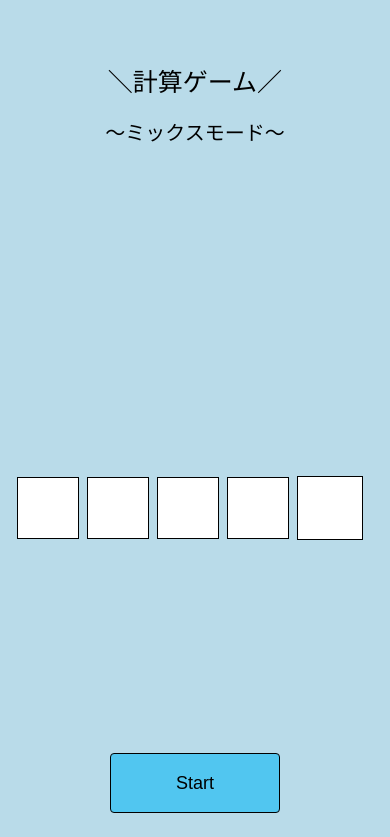
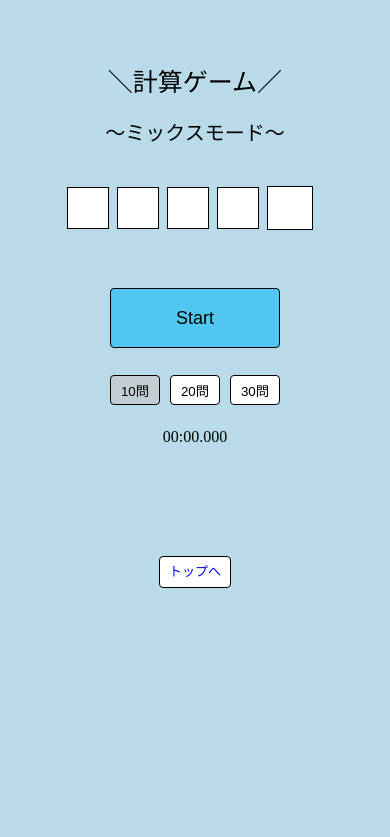
Before and after one commit to q2nana/mix, a plain HTML site: page index.html in a window 390 px wide. Shown: the top 837 px of the page. Drawn offline with Linux system fonts and the light colour scheme.

Commit message:
Add files via upload

```diff
--- a/stylesheet.css
+++ b/stylesheet.css
@@ -1,3 +1,4 @@
+
 header {
   text-align: center;
   margin-top: 100px;
@@ -13,6 +14,16 @@ body {
   position: relative;
 }
 
+body {
+  min-height: 100vh;
+  /* mobile viewport bug fix */
+  min-height: -webkit-fill-available;
+}
+
+html {
+  height: -webkit-fill-available;
+}
+
 .title {
   /* outline: 1px solid blue; */
   text-align: center;
@@ -26,6 +37,7 @@ body {
   right: 0;
   bottom: 0;
   left: 0;
+
 }
 
 .mode {
@@ -41,11 +53,11 @@ body {
   height: 200px;
 
   position: absolute;
-  top: 500px;
+  top: 150px;
   right: 0;
   bottom: 0;
   left: 0;
-  margin: auto;
+  margin: 0;
   padding: 10px;
   /* flex-wrap: wrap; */
 }
@@ -70,7 +82,7 @@ body {
   line-height: 70px;
 
   position: absolute;
-  top: 750px;
+  top: 120px;
   right: 0;
   bottom: 0;
   left: 0;
@@ -123,36 +135,11 @@ body {
 
 
   position: absolute;
-  top: 820px;
+  top: 200px;
   right: 0;
   bottom: 0;
   left: 0;
   margin: auto;
-}
-
-.topbtn {
-  position: absolute;
-  top:1250px;
-  right: 0;
-  bottom: 0;
-  left: 0;
-  margin: auto;
-  text-align: center;
-
-  width: 60px;
-  height: 20px;
-  padding: 5px;
-  line-height: 20px;
-  background-color: #fff;
-  border-radius: 4px;
-  border: 1px solid black;
-  font-size: 13px;
-  cursor: pointer;
-  text-decoration: none;
-}
-
-.topbtn.hidden {
-  display: none;
 }
 
 .kara {
@@ -194,7 +181,7 @@ body {
 /* カウント */
 .count {
   position: absolute;
-  top:870px;
+  top:430px;
   right: 0;
   bottom: 0;
   left: 0;
@@ -206,7 +193,7 @@ body {
 /* タイマー */
 #timetimer2 {
   position: absolute;
-  top:1100px;
+  top:550px;
   right: 0;
   bottom: 0;
   left: 0;
@@ -217,9 +204,9 @@ body {
 /* やめるボタン */
 .yamerubtn {
   position: absolute;
-  top:1250px;
+  top:600px;
   right: 0;
-  bottom: 0;
+  bottom: 50px;
   left: 0;
   margin: auto;
   text-align: center;
@@ -239,6 +226,31 @@ body {
 
 .yamerubtn.display {
   display: block;
+}
+
+.topbtn {
+  position: absolute;
+  top:600px;
+  right: 0;
+  bottom: 50px;
+  left: 0;
+  margin: auto;
+  text-align: center;
+
+  width: 60px;
+  height: 20px;
+  padding: 5px;
+  line-height: 20px;
+  background-color: #fff;
+  border-radius: 4px;
+  border: 1px solid black;
+  font-size: 13px;
+  cursor: pointer;
+  text-decoration: none;
+}
+
+.topbtn.hidden{
+  display: none;
 }
 
  /* モーダルウィンドウ */
@@ -373,25 +385,69 @@ body {
 /* --------------------小さい水色---------------------- */
 
 @media (min-width: 0px) and (max-width: 550px) {
+
+
+
   body {
     background: rgb(185, 219, 233);
   }
 
   .title {
     font-size: 25px;
+    /* outline: 1px solid red; */
+  }
+
+  .bigbox {
+    display: flex;
+    justify-content: center;
+    align-items: center;
+    height: 100px;
+    /* outline: 1px solid red; */
+    position: absolute;
+    top: 150px;
+    right: 0;
+    bottom: 0;
+    left: 0;
+    margin: 0;
+    padding: 0px;
   }
 
 
   .leftbox,.rightbox,.symbolbox,.equalbox,.inputbox{
-    width: 60px;
-    height: 60px;
-    line-height: 60px;
-    font-size: 25px;;
+    width: 40px;
+    height: 40px;
+    line-height: 40px;
+    font-size: 20px;
   }
 
   .answerbox {
+    position: absolute;
+    top: 280px;
+    right: 0;
+    bottom: 0;
+    left: 0;
+    margin: 0;
     text-align: center;
     font-size: 25px;
+  }
+
+  .btn {
+    /* outline: solid 1px rgb(162, 162, 162); */
+    /* width: 650px; */
+    height: 150px;
+    text-align: center;
+    line-height: 50px;
+    display: flex;
+    flex-wrap: wrap;
+    justify-content: center;
+
+
+    position: absolute;
+    top: 280px;
+    right: 0;
+    bottom: 0;
+    left: 0;
+    margin: 0;
   }
 
   .randombtn {
@@ -413,5 +469,45 @@ body {
     background-color: rgb(195, 206, 210);
   }
 
+  .yamerubtn {
+    position: absolute;
+    top:350px;
+    right: 0;
+    bottom: 50px;
+    left: 0;
+    margin: auto;
+    text-align: center;
+  }
+
+  .topbtn {
+    position: absolute;
+    top:350px;
+    right: 0;
+    bottom: 50px;
+    left: 0;
+    margin: auto;
+    text-align: center;
+  }
+
+  #timetimer2 {
+    position: absolute;
+    top:420px;
+    right: 0;
+    bottom: 0;
+    left: 0;
+    margin: auto;
+    text-align: center;
+  }
+
+  .count {
+    position: absolute;
+    top:330px;
+    right: 0;
+    bottom: 0;
+    left: 0;
+    margin: auto;
+    text-align: center;
+    font-size: 30px;
+  }
 
 }
```
